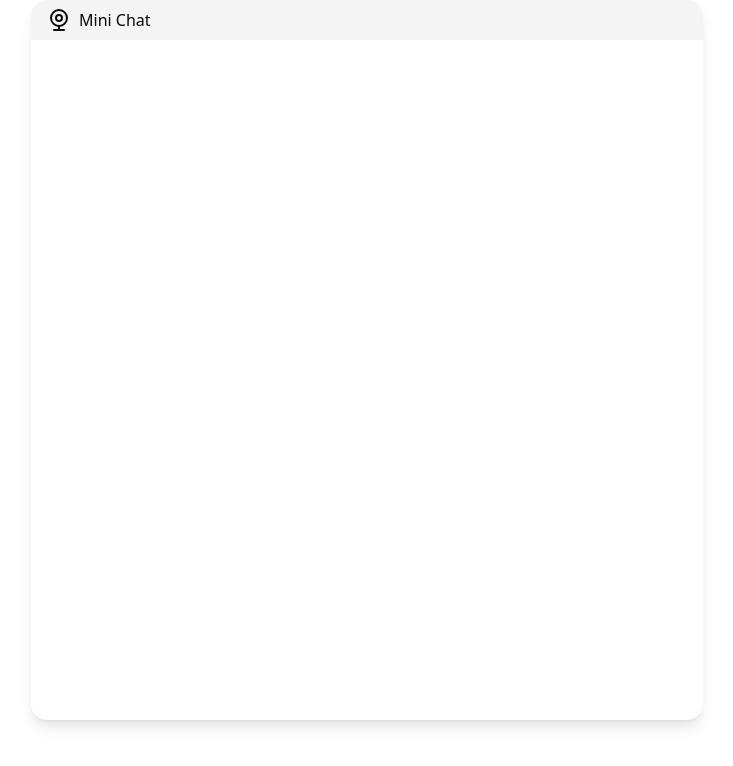
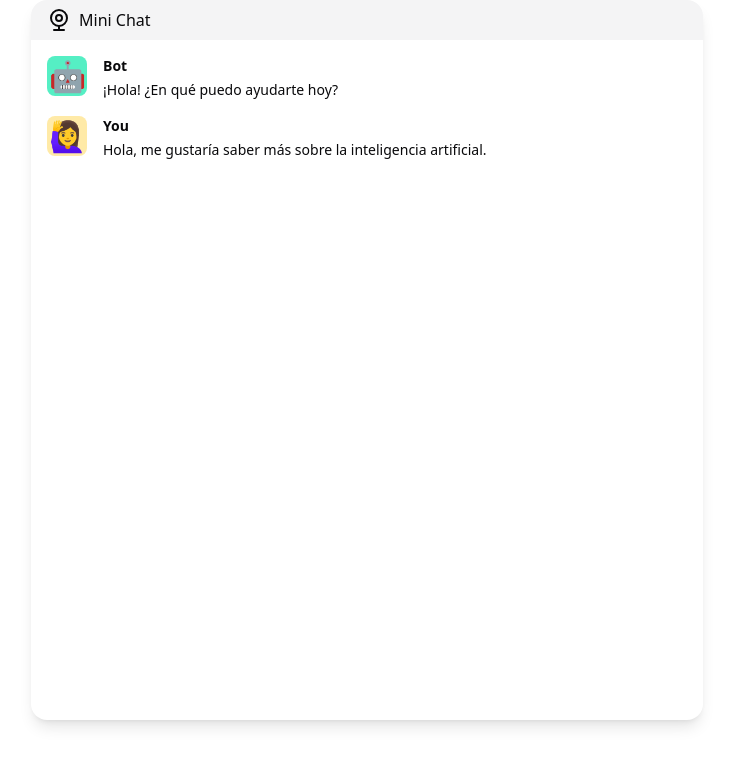
Before and after one commit to ChristianVeneko/ChatBot, a Vue app in the folder mini-chat/: page / in a window 1280 px wide. Shown: the top 766 px of the page, without its empty margins (273-1006 px from the left). Built offline with nearby package versions, Linux system fonts and the light colour scheme.

Commit message:
messagelist and messageItem

```diff
--- /dev/null
+++ b/mini-chat/src/components/MessageItem.vue
@@ -0,0 +1,26 @@
+<template>
+    <div class="flex items-start gap-4">
+      <div :class="['rounded-lg w-10 h-10 text-3xl flex items-center justify-center', avatarColor]">{{ message.avatar }}</div>
+      <div class="grid gap-1 items-start text-sm">
+        <div class="font-bold">{{ message.user }}</div>
+        <div>
+          <p>{{ message.text }}</p>
+        </div>
+      </div>
+    </div>
+  </template>
+
+  <script setup>
+  import { computed } from 'vue'
+
+  const props = defineProps({
+    message: {
+      type: Object,
+      required: true
+    }
+  })
+
+  const avatarColor = computed(() => {
+    return props.message.user === 'Bot' ? 'bg-[#55efc4]' : 'bg-[#ffeaa7]'
+  })
+  </script>
--- a/mini-chat/src/components/MessageList.vue
+++ b/mini-chat/src/components/MessageList.vue
@@ -1,13 +1,20 @@
 <template>
-    <div>
+    <div class="flex-1 overflow-y-auto p-4 space-y-4">
+      <MessageItem
+        v-for="message in messages"
+        :key="message.id"
+        :message="message"
+      />
+    </div>
+  </template>
 
-    </div>
-</template>
+  <script setup>
+  import { ref } from 'vue'
+  import MessageItem from './MessageItem.vue'
 
-<script setup>
+  const messages = ref([
+    { id: 1, user: 'Bot', text: '¡Hola! ¿En qué puedo ayudarte hoy?', avatar: '🤖' },
+    { id: 2, user: 'You', text: 'Hola, me gustaría saber más sobre la inteligencia artificial.', avatar: '🙋‍♀️' },
 
-</script>
-
-<style lang="scss" scoped>
-
-</style>
+  ])
+  </script>
```
